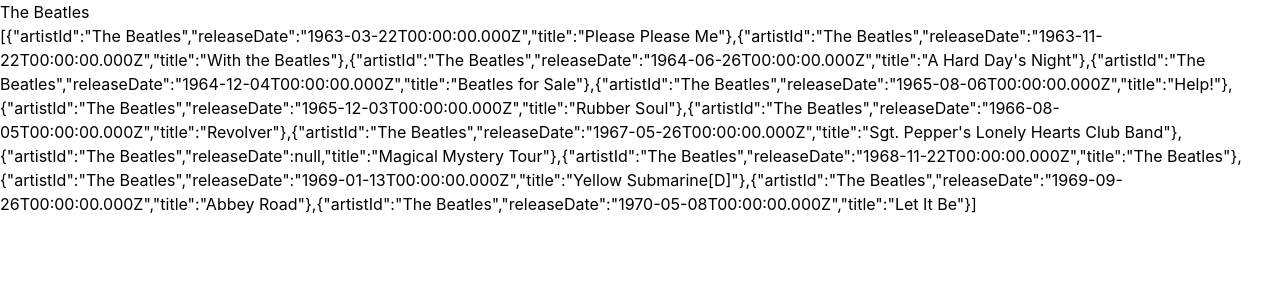
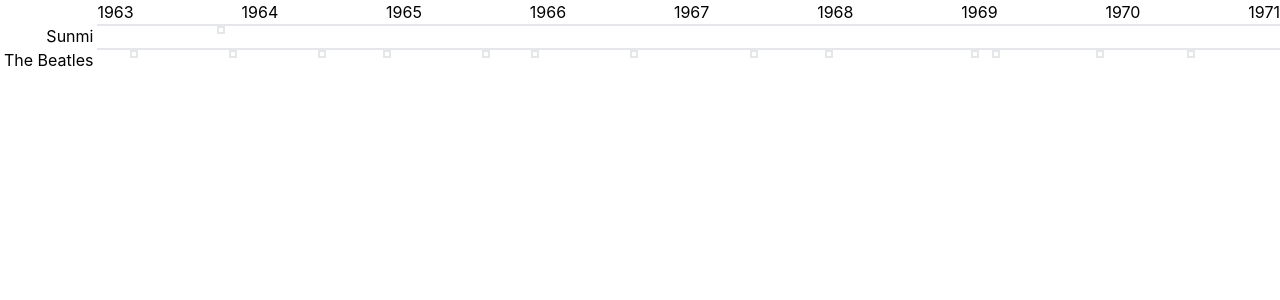
Before and after one commit to beaunus/music-timeline, a Next.js app: page / in a window 1280 px wide. Shown: the top 300 px of the page. Built offline with nearby package versions, Linux system fonts and the light colour scheme.

Commit message:
feature: show Beatles catalog

```diff
--- a/data/data.ts
+++ b/data/data.ts
@@ -6,6 +6,11 @@
 
 export const getReleases = (): Promise<Release[]> =>
   Promise.resolve([
+    {
+      artistId: "Sunmi",
+      releaseDate: new Date("22 October 1963"),
+      title: "Whatever",
+    },
     {
       artistId: "The Beatles",
       releaseDate: new Date("22 March 1963"),
@@ -48,7 +53,7 @@
     },
     {
       artistId: "The Beatles",
-      releaseDate: new Date("27 November 1967[E]"),
+      releaseDate: new Date("27 November 1967"),
       title: "Magical Mystery Tour",
     },
     {
--- a/package.json
+++ b/package.json
@@ -12,7 +12,8 @@
     "lodash": "^4.17.21",
     "next": "12.0.7",
     "react": "17.0.2",
-    "react-dom": "17.0.2"
+    "react-dom": "17.0.2",
+    "react-tooltip": "^4.2.21"
   },
   "devDependencies": {
     "@babel/core": "^7.16.5",
@@ -31,6 +32,7 @@
     "eslint-plugin-prettier": "^4.0.0",
     "eslint-plugin-react": "^7.28.0",
     "eslint-plugin-sort-exports": "^0.6.0",
+    "eslint-plugin-tailwindcss": "^3.0.0-beta.1",
     "husky": "^7.0.0",
     "jest": "^27.4.5",
     "lint-staged": "^12.1.4",
--- a/pages/index.tsx
+++ b/pages/index.tsx
@@ -1,6 +1,7 @@
 import _ from "lodash";
 import type { NextPage } from "next";
 import React, { useEffect } from "react";
+import ReactTooltip from "react-tooltip";
 
 import { getReleases, Release } from "../data/data";
 
@@ -11,17 +12,68 @@
     getReleases().then(setReleases);
   }, []);
 
+  const TIMESTAMP_START = new Date("1963").valueOf();
+  const TIMESTAMP_END = new Date("1971").valueOf();
+
   return (
-    <>
-      {Object.entries(_.groupBy(releases, "artistId")).map(
-        ([artistId, artistReleases]) => (
-          <div key={_.uniqueId("artist")}>
-            <div>{artistId}</div>
-            <div>{JSON.stringify(artistReleases)}</div>
-          </div>
-        )
+    <div className="grid grid-cols-[max-content_auto] space-x-1 w-full">
+      <div />
+      <div className="flex justify-between">
+        {[
+          "1963",
+          "1964",
+          "1965",
+          "1966",
+          "1967",
+          "1968",
+          "1969",
+          "1970",
+          "1971",
+        ].map((year) => (
+          <div key={_.uniqueId("year")}>{year}</div>
+        ))}
+      </div>
+      {Object.entries(_.groupBy(releases, "artistId")).flatMap(
+        ([artistId, artistReleases]) => [
+          <div className="text-right" key={_.uniqueId("artistId")}>
+            {artistId}
+          </div>,
+          <div className="w-full" key={_.uniqueId("artistRelease")}>
+            <div className="flex items-center">
+              <div className="w-full h-0 border-b-2"></div>
+            </div>
+            <div className="relative">
+              {artistReleases.map((release) => (
+                <div key={_.uniqueId("release")}>
+                  <div
+                    className="absolute w-2 h-2 border-2"
+                    data-for={`${release.artistId}_${release.title}`}
+                    data-tip
+                    style={{
+                      left: `${
+                        (100 *
+                          (release.releaseDate.valueOf() - TIMESTAMP_START)) /
+                        (TIMESTAMP_END - TIMESTAMP_START)
+                      }%`,
+                    }}
+                  />
+                  <ReactTooltip
+                    effect="float"
+                    id={`${release.artistId}_${release.title}`}
+                    place="top"
+                    type="dark"
+                  >
+                    <div>{release.artistId}</div>
+                    <div>{release.releaseDate.toLocaleDateString()}</div>
+                    <div>{release.title}</div>
+                  </ReactTooltip>
+                </div>
+              ))}
+            </div>
+          </div>,
+        ]
       )}
-    </>
+    </div>
   );
 };
 
```
Also changed, not shown: .eslintrc.js, 1 other file (tests, documents, lock files or other folders).
